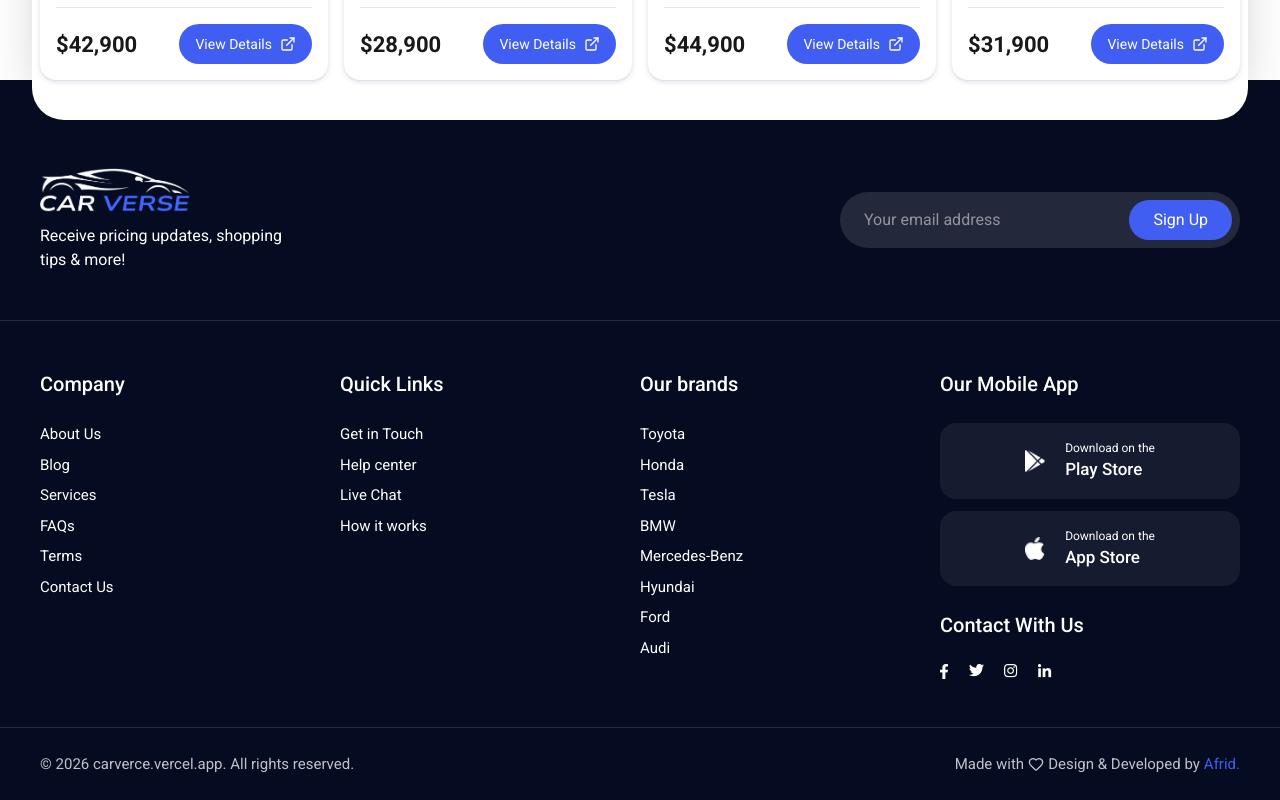
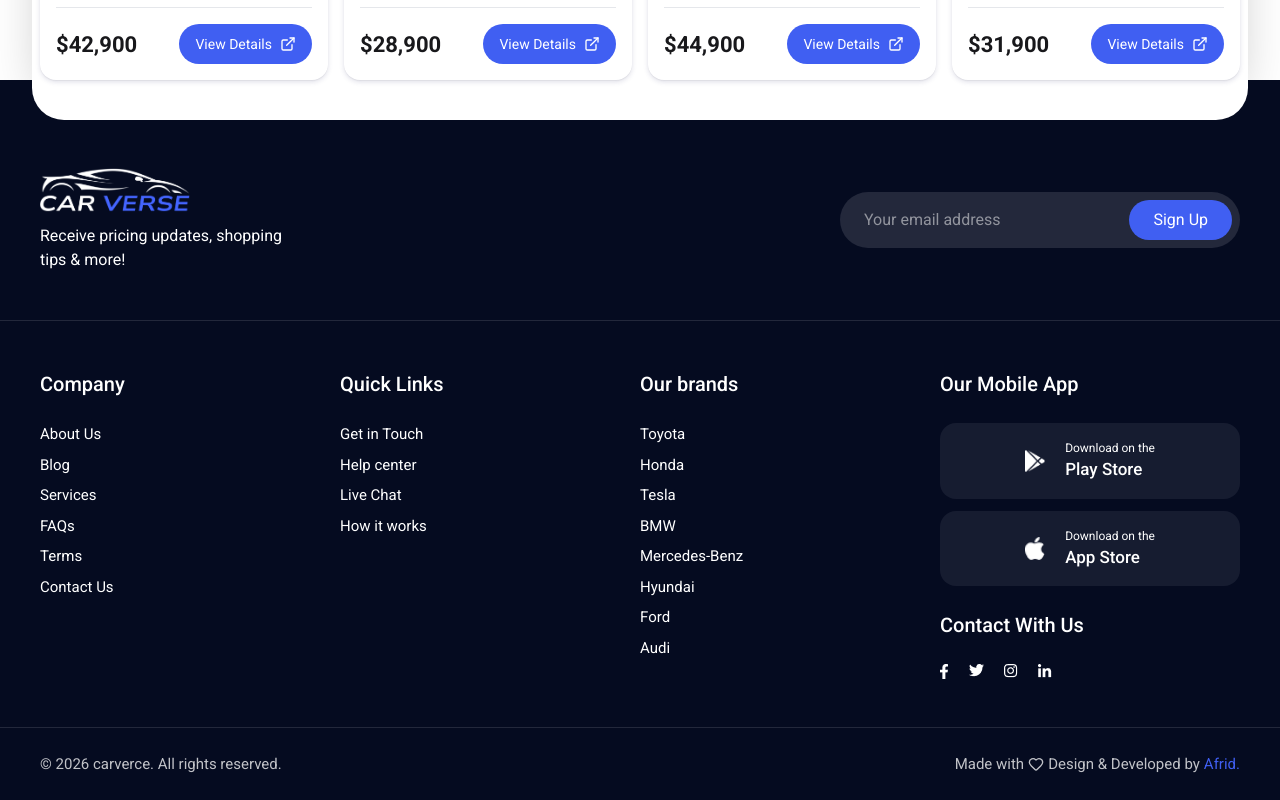
Before and after one commit to Afrid2004/Car-Verse, a React (Vite) app: page / in a window 1280 px wide. Shown: the part 2333-3133 px from the top of the page. Built offline with nearby package versions, Linux system fonts and the light colour scheme.

Commit message:
all added

```diff
--- a/src/components/Footer/Footer.jsx
+++ b/src/components/Footer/Footer.jsx
@@ -149,8 +149,7 @@ const Footer = () => {
             <div className="flex flex-col md:flex-row justify-between items-center text-[15px]">
               <div className="footer-left opacity-75 mb-3 md:mb-0">
                 <p>
-                  © {year}{" "}
-                  <a href="https://carverce.vercel.app">carverce.vercel.app</a>.
+                  © {year} <a href="https://carverce.vercel.app">carverce</a>.
                   All rights reserved.
                 </p>
               </div>
```
